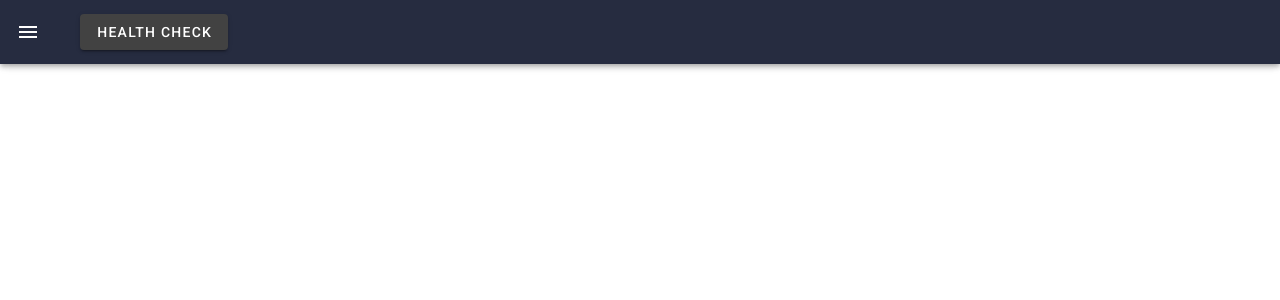
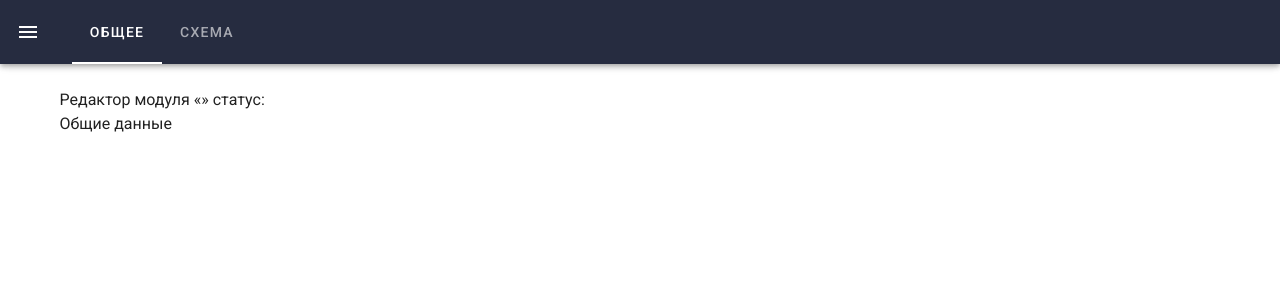
Before and after one commit to ilya-pro/rebus-2020-10-leadersofdigital-ui, a Vue app: page /#/modules/new-module/common in a window 1280 px wide. Before the commit this address led to /#/shop. Shown: the top 300 px of the page. Built offline with nearby package versions, Linux system fonts and the light colour scheme; sample sign-in values are in the browser's storage.

Commit message:
-subrouting in module main

```diff
--- a/src/App.vue
+++ b/src/App.vue
@@ -12,7 +12,12 @@
       <!--class="hidden-md-and-up"-->
       <v-app-bar-nav-icon v-if="$store.state.token" @click.stop="drawer = !drawer"></v-app-bar-nav-icon>
       <v-toolbar-title>{{ this.$route.title }}</v-toolbar-title>
-      <HealthChecker/>
+      <v-tabs v-if="$route.path.includes('/modules/')">
+        <v-tab :to="{ path: `/modules/${this.$route.params.id}/common` }">Общее</v-tab>
+        <v-tab :to="{ path: `/modules/${this.$route.params.id}/scheme` }">Схема</v-tab>
+      </v-tabs>
+      <!--{{ this.$route.params.id }}-->
+      <!--<HealthChecker/>-->
     </v-app-bar>
     <!-- Sizes your content based upon application components -->
     <v-main>
@@ -34,13 +39,11 @@
 <script>
 // import HelloWorld from './components/HelloWorld'
 import Drawer from '@/components/Drawer'
-import HealthChecker from '@/components/base/HealthChecker'
 
 export default {
   name: 'App',
 
   components: {
-    HealthChecker,
     Drawer
   },
 
--- a/src/components/Drawer.vue
+++ b/src/components/Drawer.vue
@@ -8,6 +8,16 @@
       dense
       nav
       class="py-0">
+      <v-list-item class="px-2">
+      </v-list-item>
+      <!--<v-list-item class="px-2">
+        <v-btn
+          icon
+          @click.stop="mini = !mini"
+        >
+          <v-icon>{{ mini ? 'mdi-chevron-right' : 'mdi-chevron-left' }}</v-icon>
+        </v-btn>
+      </v-list-item>-->
       <v-list-item
         v-for="item in items"
         :key="item.id"
@@ -54,7 +64,14 @@ export default {
     // пункты навигаии
     items: Array
   },
-  data: () => ({}),
+  data: () => ({
+    mini: true
+  }),
+  computed: {
+    /*chevronIcon() {
+      return this.mini ? 'mdi-chevron-right' : 'mdi-chevron-left';
+    }*/
+  },
   methods: {
     clickExit () {
       console.log('exit')
--- a/src/components/modules/ModuleCard.vue
+++ b/src/components/modules/ModuleCard.vue
@@ -1,5 +1,5 @@
 <template>
-  <v-card :to="{ name: 'ModuleMainPage', params: { id: value.id }}">
+  <v-card :to="{ name: 'ModuleMainPage', params: { id: value.id, detail: 'common' }}">
     <v-row>
       <v-col cols="12" md="4">
         <v-img
--- a/src/components/modules/ModuleMain.vue
+++ b/src/components/modules/ModuleMain.vue
@@ -2,7 +2,10 @@
   <v-container class="rb-ModuleMain"
                height="100%">
     Редактор модуля  «{{ $store.state.currentModule.name }}»   статус: {{ $store.state.currentModule.status }}
-    <v-row >
+    <div v-if="$route.params.detail === 'common'">
+      Общие данные
+    </div>
+    <v-row  v-if="$route.params.detail === 'scheme'">
       <!--:cols="8" xs="12" sm="12" lg="8"-->
       <v-col cols="12"  md="8" >
         <!--<ModuleContentTiles />-->
@@ -25,7 +28,14 @@ export default {
   name: 'ModuleMain',
   components: { GoalList, TaskList, ModuleContentPreview },
   mounted() {
-    this.$store.dispatch(LOAD_SINGLE_MODULE, this.$route.params.id);
+    if (this.$route.params.id === 'new-module') {
+      // Новый модуль. Загружать нечего, предоставляем пустые поля, для заполнения
+      console.log('Новый модуь');
+    } else {
+      console.log('Существующий модуль');
+      // Существующий модуль - загружаем
+      this.$store.dispatch(LOAD_SINGLE_MODULE, this.$route.params.id);
+    }
   }
 }
 </script>
--- a/src/components/modules/ModulesList.vue
+++ b/src/components/modules/ModulesList.vue
@@ -2,7 +2,7 @@
   <div class="rb-ModulesList">
     <div class="rb-ModulesList__header">
       Учебные модули
-      <router-link :to="{ name: 'ModuleMainPage', params: { id: 'new-module' }}">Создать</router-link>
+      <router-link :to="{ name: 'ModuleMainPage', params: { id: 'new-module', detail: 'common' }}">Создать</router-link>
     </div>
     <v-row>
       <v-col v-for="module in $store.state.modules" :key="module.id" cols="12" md="6">
--- a/src/router/index.js
+++ b/src/router/index.js
@@ -21,11 +21,19 @@ const routes = [
     component: () => import(/* webpackChunkName: "about" */ '../views/Modules.vue')
   },
   {
-    path: '/modules/:id',
-    alias: ['/modules/new-module'],
+    path: '/modules/:id', // '/modules/new-module'
+    //redirect: '/modules/:id/common',
+    //redirect: { name: 'ModuleMainPage', params: { id: ':id', detail: 'common' } },
+    redirect: to => {
+      return to.path + '/common'
+    }
+  },
+  {
+    path: '/modules/:id/:detail', // '/modules/new-module'
+    //alias: ['/modules/:id/:detail'], ///modules/:id/common', '/modules/:id/scheme'
     name: 'ModuleMainPage',
     component: () => import(/* webpackChunkName: "about" */ '../views/ModuleMainPage.vue')
-  }
+  },
 ]
 
 const router = new VueRouter({
```
